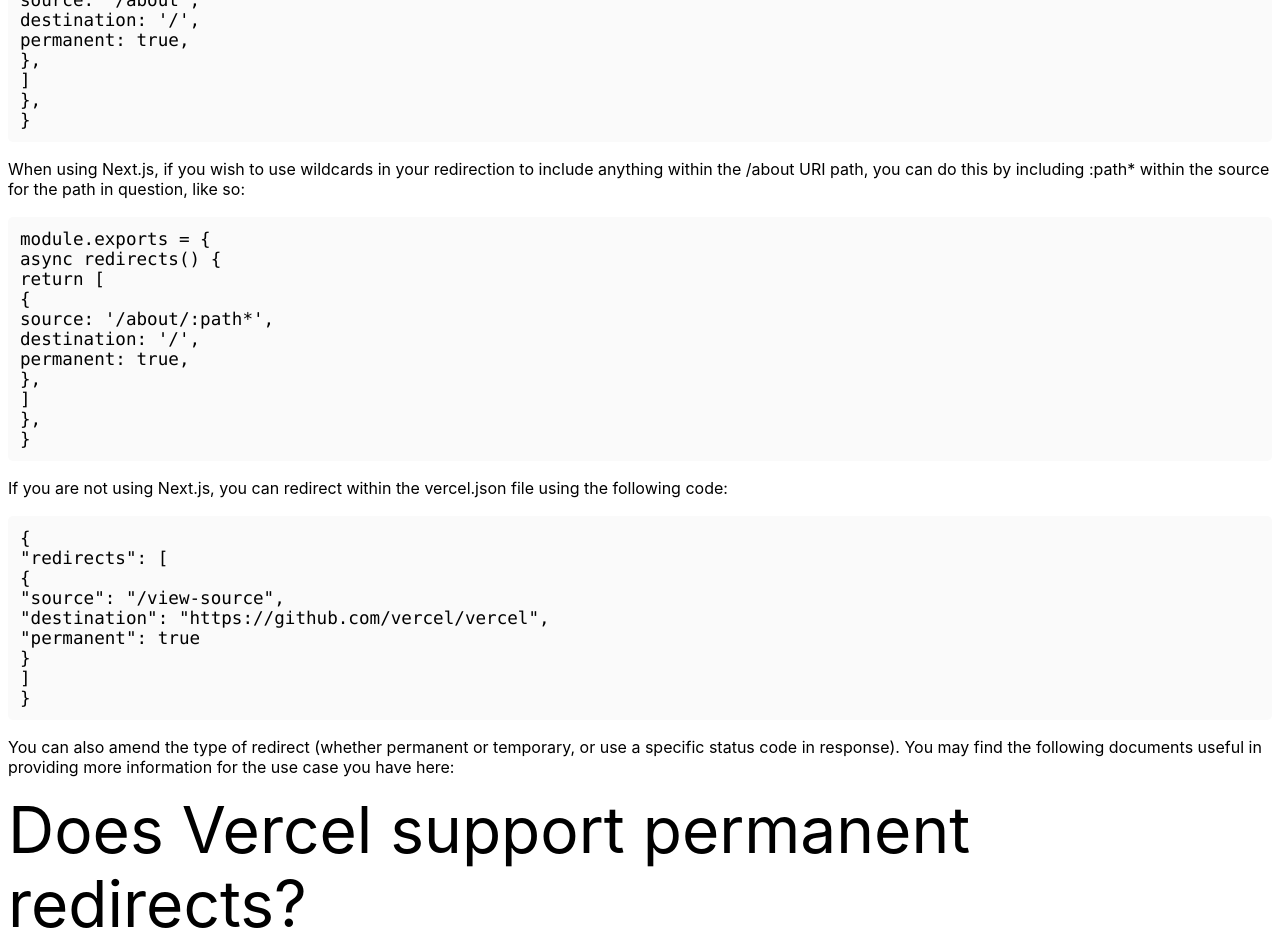
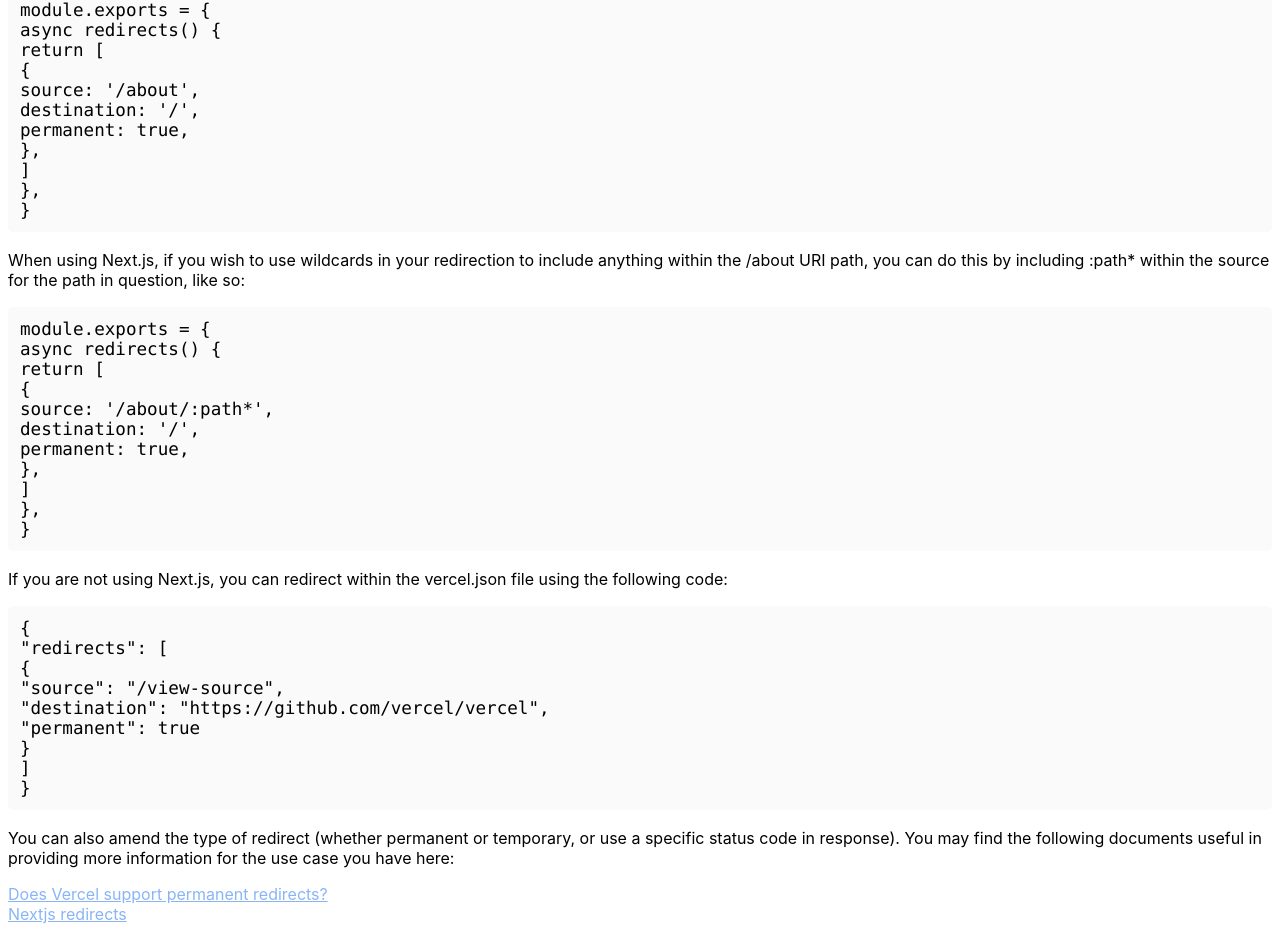
Before and after one commit to licrow/nextjs, a Next.js app: page /redirect in a window 1280 px wide. Shown: the top 941 px of the page. Built offline with nearby package versions, Linux system fonts and the light colour scheme.

Commit message:
Update redirect.js

```diff
--- a/pages/redirect.js
+++ b/pages/redirect.js
@@ -65,9 +65,9 @@ export default function Home() {
 
          <p>You can also amend the type of redirect (whether permanent or temporary, or use a specific status code in response). You may find the following documents useful in providing more information for the use case you have here:</p>
 
-	 <a href="https://vercel.com/support/articles/does-vercel-support-permanent-redirects" className={styles.title}>Does Vercel support permanent redirects?</a><br />
+	 <a href="https://vercel.com/support/articles/does-vercel-support-permanent-redirects" className={styles.hyperlink}>Does Vercel support permanent redirects?</a><br />
 
-	 <a href="https://nextjs.org/docs/api-reference/next.config.js/redirects" className={styles.title}>Nextjs redirects</a>
+	 <a href="https://nextjs.org/docs/api-reference/next.config.js/redirects" className={styles.hyperlink}>Nextjs redirects</a>
 
 	 <p>I will set this ticket to pending for now but please let us know if you require any further assistance and we will be happy to help.</p>
 
```
